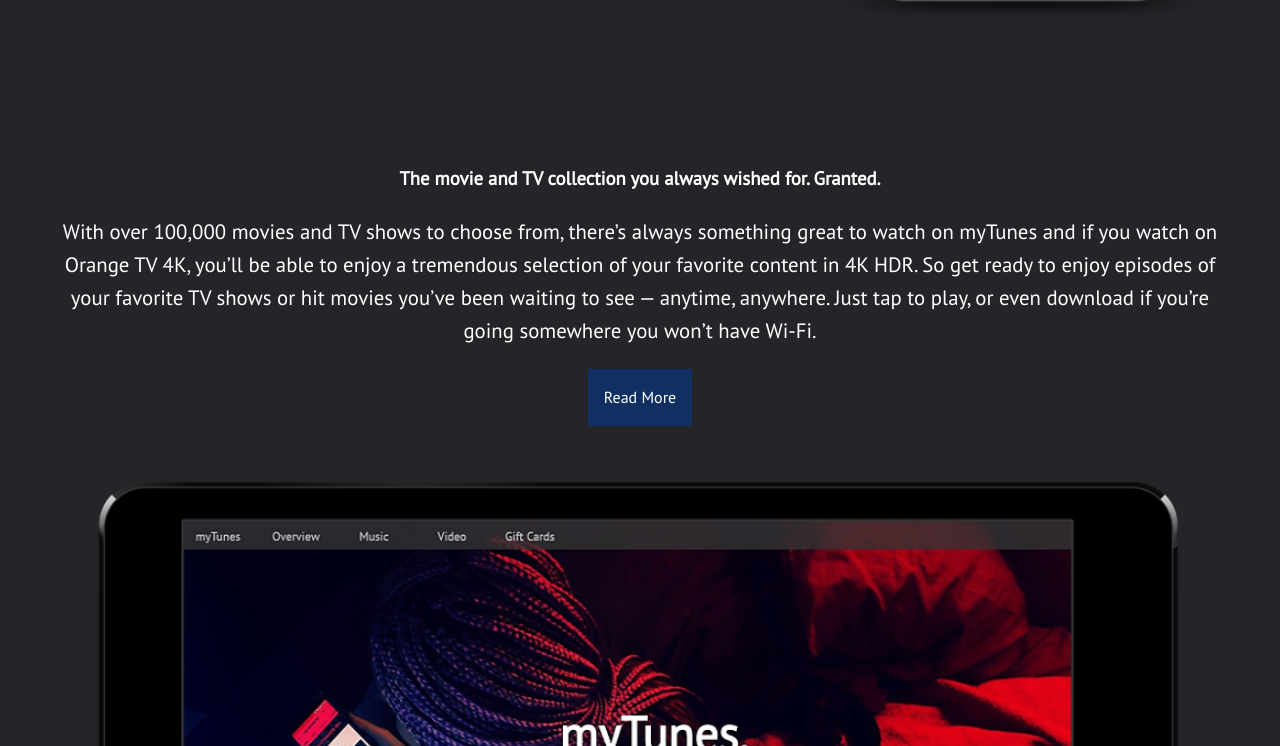
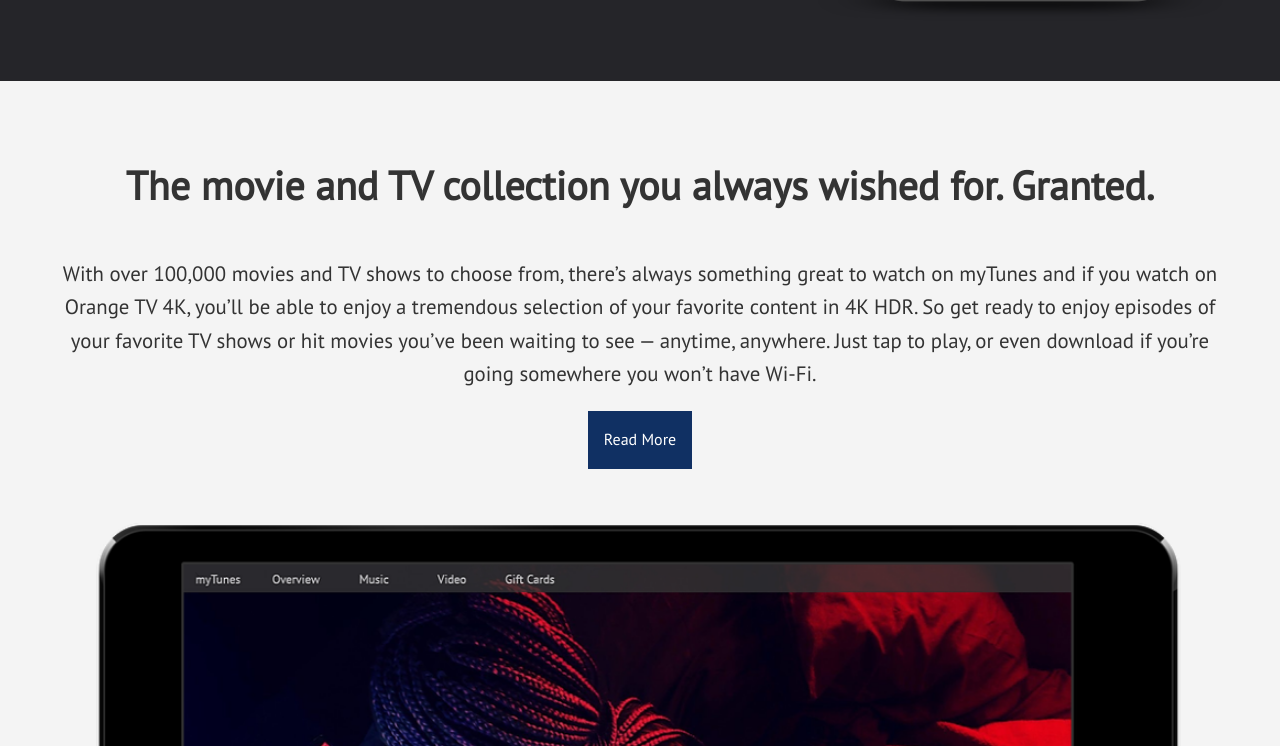
Before and after one commit to liciolentimo/mytunes, a plain HTML site: page index.html in a window 1280 px wide. Shown: the part 2054-2800 px from the top of the page. Drawn offline with nearby package versions, Linux system fonts and the light colour scheme.

Commit message:
Added styling for videos section

```diff
--- a/css/style.css
+++ b/css/style.css
@@ -111,6 +111,11 @@ background: var(--secondary-color-hover);
 
 .text-light {
     color: var(--light-color);
+}
+
+.bg-light {
+    background: var(--light-color);
+    color: #333;
 }
 
   .mb {
--- a/index.html
+++ b/index.html
@@ -57,13 +57,14 @@
     </section>
 
     <!--Video Section-->
-    <section id="video" class="section light-bg"></section>
+    <section id="video" class="section bg-light">
     <div class="container">
       <h3>The movie and TV collection you always wished for. Granted.</h3>
       <p class="lead">With over 100,000 movies and TV shows to choose from, there’s always something great to watch on myTunes and if you watch on Orange TV 4K, you’ll be able to enjoy a tremendous selection of your favorite content in 4K HDR. So get ready to enjoy episodes of your favorite TV shows or hit movies you’ve been waiting to see — anytime, anywhere. Just tap to play, or even download if you’re going somewhere you won’t have Wi-Fi.</p>
       <a href="#" class="btn btn-secondary">Read More</a>
       <img src="img/mockup2.png">
     </div>
+    </section>
 
     <!-- Entertainment Section-->
 
```
